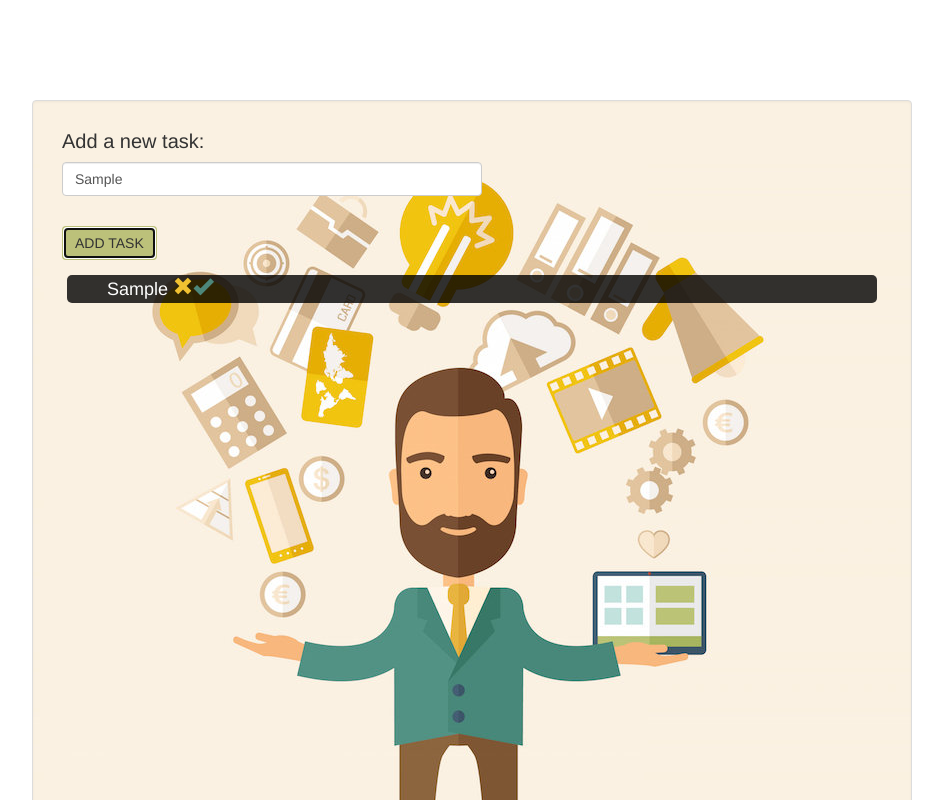
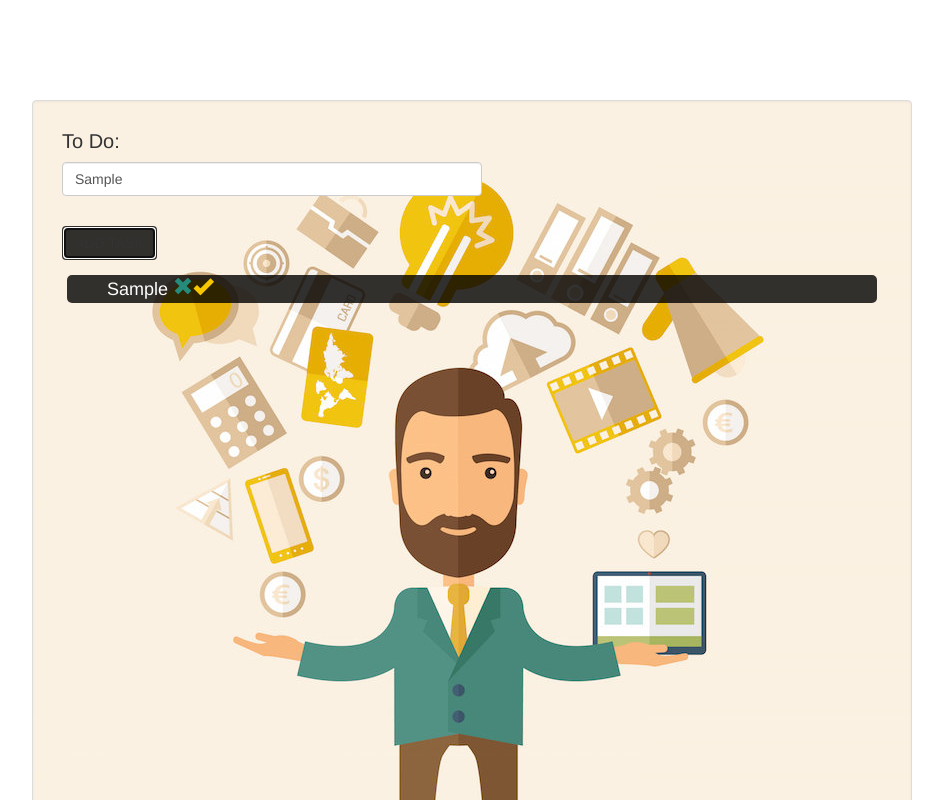
Before and after one commit to khirsch/to-do-list, a plain HTML site: page index.html in a window 1280 px wide. Both pictures are taken after typing "Sample" into the empty fields and a click on the button "ADD TASK". Shown: the top 800 px of the page, without its empty margins (238-1181 px from the left). Drawn offline with Linux system fonts and the light colour scheme; files whose address does not match are found by name.

Commit message:
fix styling and animation

```diff
--- a/css/my-styles.css
+++ b/css/my-styles.css
@@ -53,13 +53,14 @@ form {
 }
 
 .glyphicon-remove {
-	color: #F0C231;
+	color: #258C7C;
 }
 
 .glyphicon-ok {
-	color: #4D877A;
+	color: #F6C700;
 }
 
 .btn {
-	background-color: #BCC17A;
+	background: rgba(0, 0, 0, 0.8);
+	color: white;
 }
--- a/index.html
+++ b/index.html
@@ -13,7 +13,7 @@
 
     <div class="container">
     <form class="well myForm" action="index.html" method="post">
-    <h1>Add a new task:</h1>
+    <h1>To Do:</h1>
     <input class="form-control" id="taskInput" type="text" name="name" value=""><br>
     <button class="btn" type="submit" name="button">ADD TASK</button><br>
     <ul id="resultsList">
--- a/js/scripts.js
+++ b/js/scripts.js
@@ -9,13 +9,12 @@ $(function(){
     event.preventDefault();
     var taskInput = $("#taskInput").val();
     var newTask = new Tasks(taskInput);
-    console.log(newTask);
     $("#resultsList").append("<li>" + newTask.input + " <span class='glyphicon glyphicon-remove'></span><span class='glyphicon glyphicon-ok'></span>" + "</li>");
     $(".glyphicon-ok").click(function(){
       $(this).parent().toggleClass("completed");
     });
     $(".glyphicon-remove").click(function(){
-      $(this).parent().addClass("falling");
+      $(this).parent().remove("li")
     });
     $("button").toggleClass("rotate");
   });
```
